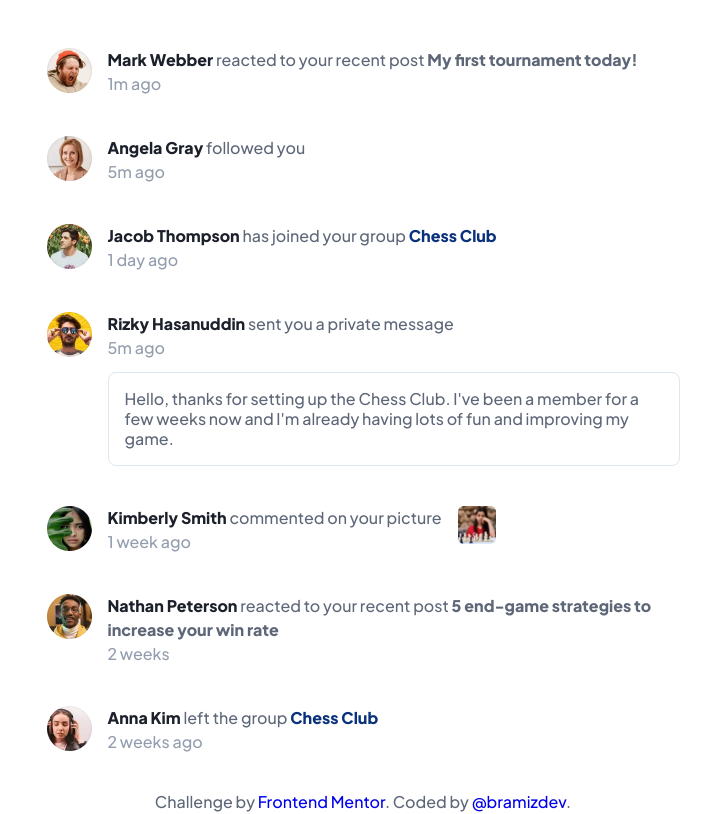
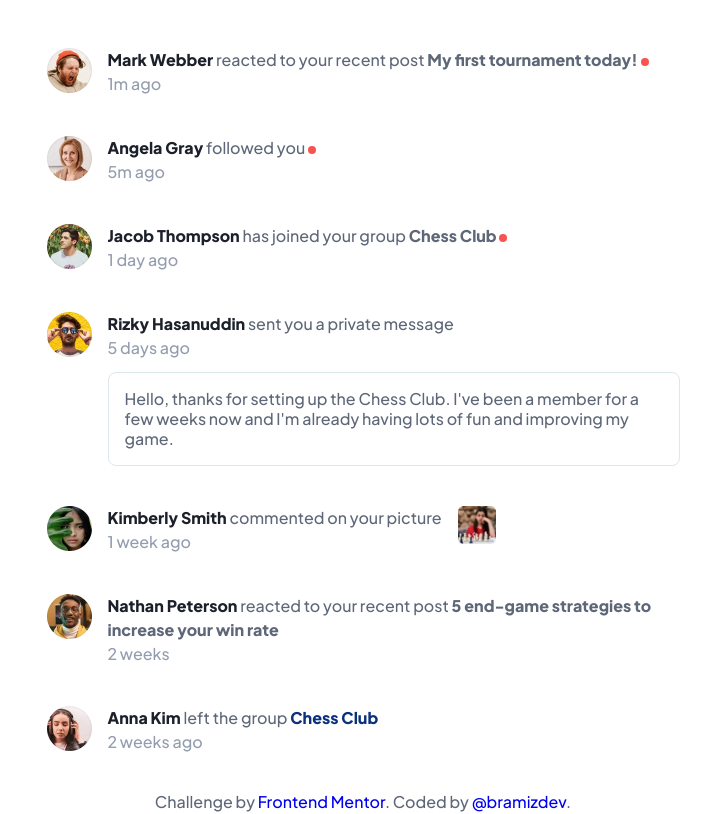
Before and after one commit to bramizdev/fem-notifications-page, a plain HTML site: page index.html in a window 1280 px wide. Shown: the part 126-940 px from the top of the page, without its empty margins (277-1003 px from the left). Drawn offline with Linux system fonts and the light colour scheme.

Commit message:
🛠️ Finish rendering notifications and Mark all as read functionallity

```diff
--- a/index.html
+++ b/index.html
@@ -35,13 +35,12 @@
       <div class="header">
         <div class="header__container">
           <h1 class="header__title">Notifications</h1>
-          <span class="header__new-notifications">3</span>
+          <span class="header__new-notifications hidden"></span>
         </div>
         <button class="header__button">Mark all as read</button>
       </div>
-
       <ul class="notifications">
-        <li class="notification">
+        <!-- <li class="notification">
           <div class="notification__picture">
             <img src="./assets/images/avatar-mark-webber.webp" alt="" />
           </div>
@@ -86,6 +85,7 @@
             <p class="description__timestamp">1 day ago</p>
           </div>
         </li>
+
         <li class="notification">
           <div class="notification__picture">
             <img src="./assets/images/avatar-rizky-hasanuddin.webp" alt="" />
@@ -106,6 +106,7 @@
             </div>
           </div>
         </li>
+
         <li class="notification">
           <div class="notification__picture">
             <img src="./assets/images/avatar-kimberly-smith.webp" alt="" />
@@ -122,6 +123,7 @@
             <img src="./assets/images/image-chess.webp" alt="" />
           </div>
         </li>
+
         <li class="notification">
           <div class="notification__picture">
             <img src="./assets/images/avatar-nathan-peterson.webp" alt="" />
@@ -138,6 +140,7 @@
             <p class="description__timestamp">2 weeks</p>
           </div>
         </li>
+
         <li class="notification">
           <div class="notification__picture">
             <img src="./assets/images/avatar-anna-kim.webp" alt="" />
@@ -151,19 +154,9 @@
             </p>
             <p class="description__timestamp">2 weeks ago</p>
           </div>
-        </li>
+        </li> -->
       </ul>
     </main>
-
-    <!-- Mark Webber reacted to your recent post My first tournament today! 1m ago
-    Angela Gray followed you 5m ago Jacob Thompson has joined your group Chess
-    Club 1 day ago Rizky Hasanuddin sent you a private message 5 days ago Hello,
-    thanks for setting up the Chess Club. I've been a member for a few weeks now
-    and I'm already having lots of fun and improving my game. Kimberly Smith
-    commented on your picture 1 week ago Nathan Peterson reacted to your recent
-    post 5 end-game strategies to increase your win rate 2 weeks ago Anna Kim
-    left the group Chess Club 2 weeks ago -->
-
     <footer class="attribution">
       Challenge by
       <a href="https://www.frontendmentor.io?ref=challenge" target="_blank"
--- a/script.js
+++ b/script.js
@@ -0,0 +1,254 @@
+'use strict';
+
+const markups = {
+  reaction: function (notification) {
+    return `
+        <li class="notification">
+          <div class="notification__picture">
+            <img src="${notification.userPicture}" alt="${
+      notification.user
+    }'s profile picture" />
+          </div>
+          <div class="notification__content">
+            <p class="content__description ${
+              !notification.isRead ? 'description__new-notification' : ''
+            }">
+              <a href="#" class="description__user">${notification.user}</a>
+              reacted to your recent post
+              <a href="#" class="description__post-link ">
+                ${notification.originalPost}
+
+              </a>
+            </p>
+            <p class="description__timestamp">${notification.timestamp}</p>
+          </div>
+        </li>`;
+  },
+  newFollower: function (notification) {
+    return `
+      <li class="notification">
+        <div class="notification__picture">
+          <img src="${notification.userPicture}" alt="${
+      notification.user
+    }'s profile picture" />
+        </div>
+        <div class="notification__content">
+          <p class="content__description ${
+            !notification.isRead ? 'description__new-notification' : ''
+          }">
+            <a href="#" class="description__user">${notification.user}</a>
+            followed you
+          </p>
+          <p class="description__timestamp">${notification.timestamp}</p>
+        </div>
+      </li>`;
+  },
+  privateMessage: function (notification) {
+    return `
+    <li class="notification">
+      <div class="notification__picture">
+        <img src="${notification.userPicture}" alt="${
+      notification.user
+    }'s profile picture" />
+      </div>
+      <div class="notification__content">
+        <p class="content__description ${
+          !notification.isRead ? 'description__new-notification' : ''
+        }">
+        <a href="#" class="description__user">${notification.user}</a>
+          sent you a private message
+        </p>
+        <p class="description__timestamp">${notification.timestamp}</p>
+        <div class="content__private-msg">
+          <p>
+            ${notification.message}
+          </p>
+        </div>
+      </div>
+    </li>`;
+  },
+  joinedGroup: function (notification) {
+    return `
+      <li class="notification">
+        <div class="notification__picture">
+          <img src="${notification.userPicture}" alt="${
+      notification.user
+    }'s profile picture" />
+        </div>
+        <div class="notification__content">
+          <p class="content__description ${
+            !notification.isRead ? 'description__new-notification' : ''
+          }">
+          <a href="#" class="description__user">${notification.user}</a>
+            has joined your group
+            <a href="#" class="description__post-link">${
+              notification.originalPost
+            }</a>
+          </p>
+          <p class="description__timestamp">${notification.timestamp}</p>
+        </div>
+      </li>`;
+  },
+  pictureComment: function (notification) {
+    return `
+    <li class="notification">
+      <div class="notification__picture">
+        <img src="${notification.userPicture}" alt="${
+      notification.user
+    }'s profile picture" />
+      </div>
+      <div class="notification__content">
+        <p class="content__description ${
+          !notification.isRead ? 'description__new-notification' : ''
+        }">
+          <a href="#" class="description__user">${notification.user}</a>
+          commented on your picture
+        </p>
+        <p class="description__timestamp">${notification.timestamp}</p>
+      </div>
+      <div class="content__picture-comment">
+        <img src="${notification.originalPost}" alt="" />
+      </div>
+    </li>`;
+  },
+  leftGroup: function (notification) {
+    return `
+      <li class="notification">
+        <div class="notification__picture">
+          <img src="${notification.userPicture}" alt="${
+      notification.user
+    }'s profile picture" />
+        </div>
+        <div class="notification__content">
+          <p class="content__description ${
+            !notification.isRead ? 'description__new-notification' : ''
+          }">
+          <a href="#" class="description__user">${notification.user}</a>
+            left the group
+            <a href="#" class="description__group-link">${
+              notification.originalPost
+            }</a>
+
+          </p>
+          <p class="description__timestamp">${notification.timestamp}</p>
+        </div>
+      </li>`;
+  },
+};
+
+const data = [
+  {
+    id: 1,
+    user: 'Mark Webber',
+    userPicture: './assets/images/avatar-mark-webber.webp',
+    originalPost: 'My first tournament today!',
+    isRead: false,
+    timestamp: '1m ago',
+    notificationType: 'reaction',
+    message: '',
+  },
+  {
+    id: 2,
+    user: 'Angela Gray',
+    userPicture: './assets/images/avatar-angela-gray.webp',
+    originalPost: '',
+    isRead: false,
+    timestamp: '5m ago',
+    notificationType: 'newFollower',
+    message: '',
+  },
+  {
+    id: 3,
+    user: 'Jacob Thompson',
+    userPicture: './assets/images/avatar-jacob-thompson.webp',
+    originalPost: 'Chess Club',
+    isRead: false,
+    timestamp: '1 day ago',
+    notificationType: 'joinedGroup',
+    message: '',
+  },
+  {
+    id: 4,
+    user: 'Rizky Hasanuddin',
+    userPicture: './assets/images/avatar-rizky-hasanuddin.webp',
+    originalPost: '',
+    isRead: true,
+    timestamp: '5 days ago',
+    notificationType: 'privateMessage',
+    message:
+      "Hello, thanks for setting up the Chess Club. I've been a member for a few weeks now and I'm already having lots of fun and improving my game.",
+  },
+  {
+    id: 5,
+    user: 'Kimberly Smith',
+    userPicture: './assets/images/avatar-kimberly-smith.webp',
+    originalPost: './assets/images/image-chess.webp',
+    isRead: true,
+    timestamp: '1 week ago',
+    notificationType: 'pictureComment',
+    message: '',
+  },
+  {
+    id: 6,
+    user: 'Nathan Peterson',
+    userPicture: './assets/images/avatar-nathan-peterson.webp',
+    originalPost: '5 end-game strategies to increase your win rate',
+    isRead: true,
+    timestamp: '2 weeks',
+    notificationType: 'reaction',
+    message: '',
+  },
+  {
+    id: 7,
+    user: 'Anna Kim',
+    userPicture: './assets/images/avatar-anna-kim.webp',
+    originalPost: 'Chess Club',
+    isRead: true,
+    timestamp: '2 weeks ago',
+    notificationType: 'leftGroup',
+    message: '',
+  },
+];
+
+const $ = (selector) => document.querySelector(selector);
+
+const $notifications = $('.notifications');
+const $notificationsCounter = $('.header__new-notifications');
+const $markAllReadBtn = $('.header__button');
+
+const calculateNewNotifications = (notifications) => {
+  return notifications.reduce((acc, curr) => (curr.isRead ? acc : acc + 1), 0);
+};
+
+const renderNotificationsCounter = (el, data) => {
+  el.textContent = '';
+  el.classList.remove('hidden');
+  el.textContent = calculateNewNotifications(data);
+};
+
+const removeNotificationsCounter = (el) => {
+  el.textContent = '';
+  el.classList.add('hidden');
+};
+
+const renderNotifications = (notifications) => {
+  renderNotificationsCounter($notificationsCounter, notifications);
+  $notifications.innerHTML = '';
+  notifications.forEach((notification) => {
+    const markup = markups[notification.notificationType](notification);
+    if (!markup) return;
+    $notifications.insertAdjacentHTML('beforeend', markup);
+  });
+};
+
+const markAllAsRead = (notifications) => {
+  notifications.forEach((el) => (el.isRead = true));
+};
+
+renderNotifications(data);
+
+$markAllReadBtn.addEventListener('click', () => {
+  markAllAsRead(data);
+  renderNotifications(data);
+  removeNotificationsCounter($notificationsCounter);
+});
--- a/styles/styles.css
+++ b/styles/styles.css
@@ -113,6 +113,10 @@ a {
   border-width: 0;
 }
 
+.hidden {
+  display: none;
+}
+
 /* ----- General styling ----- */
 body {
   padding: 1.5rem 1.125rem;
@@ -133,6 +137,10 @@ body {
 main {
   max-width: 41.5625rem;
   margin: 0 auto;
+}
+
+a:is(:hover, :focus-visible) {
+  color: var(--clr-primary-800);
 }
 
 footer {
@@ -169,6 +177,10 @@ footer {
   cursor: pointer;
   font-size: var(--fs-500);
   color: var(--clr-neutral-800);
+}
+
+.header__button:is(:hover, :focus-visible) {
+  color: var(--clr-primary-800);
 }
 
 @media (min-width: 768px) {
@@ -223,14 +235,25 @@ footer {
   border: 1px solid var(--clr-neutral-400);
   border-radius: 0.5rem;
   line-height: 1.25;
+  cursor: pointer;
+}
+
+.content__private-msg:is(:hover, :focus-visible) {
+  background-color: var(--clr-neutral-300);
 }
 
 .content__picture-comment {
   max-width: 2.375rem;
+  cursor: pointer;
 }
 
-.description__new-notification {
-  color: var(--clr-primary-500);
+.description__new-notification::after {
+  content: '';
+  display: inline-flex;
+  height: 0.5rem;
+  width: 0.5rem;
+  border-radius: 50%;
+  background-color: var(--clr-primary-500);
 }
 
 .description__timestamp {
```
